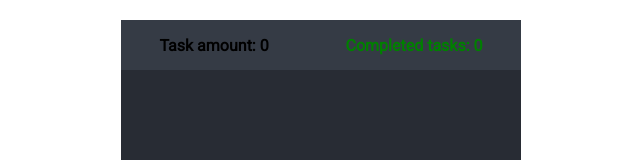
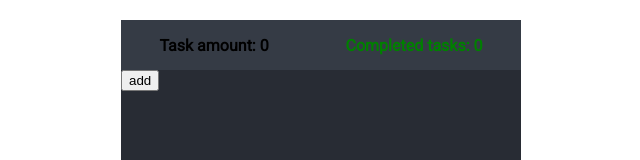
Before and after one commit to EasileleM/TODOListReact, a React (Create React App) app: page / in a window 1280 px wide. Shown: the top 160 px of the page, without its empty margins (319-959 px from the left). Built offline with nearby package versions, Linux system fonts and the light colour scheme.

Commit message:
small fixes

```diff
--- a/src/Components/TaskList/AddTaskBlock.jsx
+++ b/src/Components/TaskList/AddTaskBlock.jsx
@@ -1,6 +1,7 @@
 import React from "react";
 
-export function AddTaskBlock() {
-    return <>
-    </>;
+export function AddTaskBlock({addTask}) {
+    return <div className="taskList__addTaskBlock">
+        <button onClick={() => addTask({name: Math.random(), description: Math.random()})}>add</button>
+    </div>;
 }
--- a/src/Components/TaskList/Task.jsx
+++ b/src/Components/TaskList/Task.jsx
@@ -6,8 +6,8 @@ export function Task({ task, remove }) {
         <p className="tasklist__taskDescription">{task.description}</p>
         <button
             className="tasklist__taskRemoveButton"
-            OnClick={() => remove(task)}>
-            &#10006
+            onClick={() => remove(task)}>
+            &#10006;
         </button>
     </div>
 }
--- a/src/Components/TaskList/TaskList.jsx
+++ b/src/Components/TaskList/TaskList.jsx
@@ -10,7 +10,7 @@ export function TaskList() {
 
     function removeTask(task) {
         const newTasks = tasks.slice();
-        newTasks.splice(tasks.findIndex((item) => item === task));
+        newTasks.splice(tasks.findIndex((item) => item === task), 1);
         setTasks(newTasks);
     }
 
```
